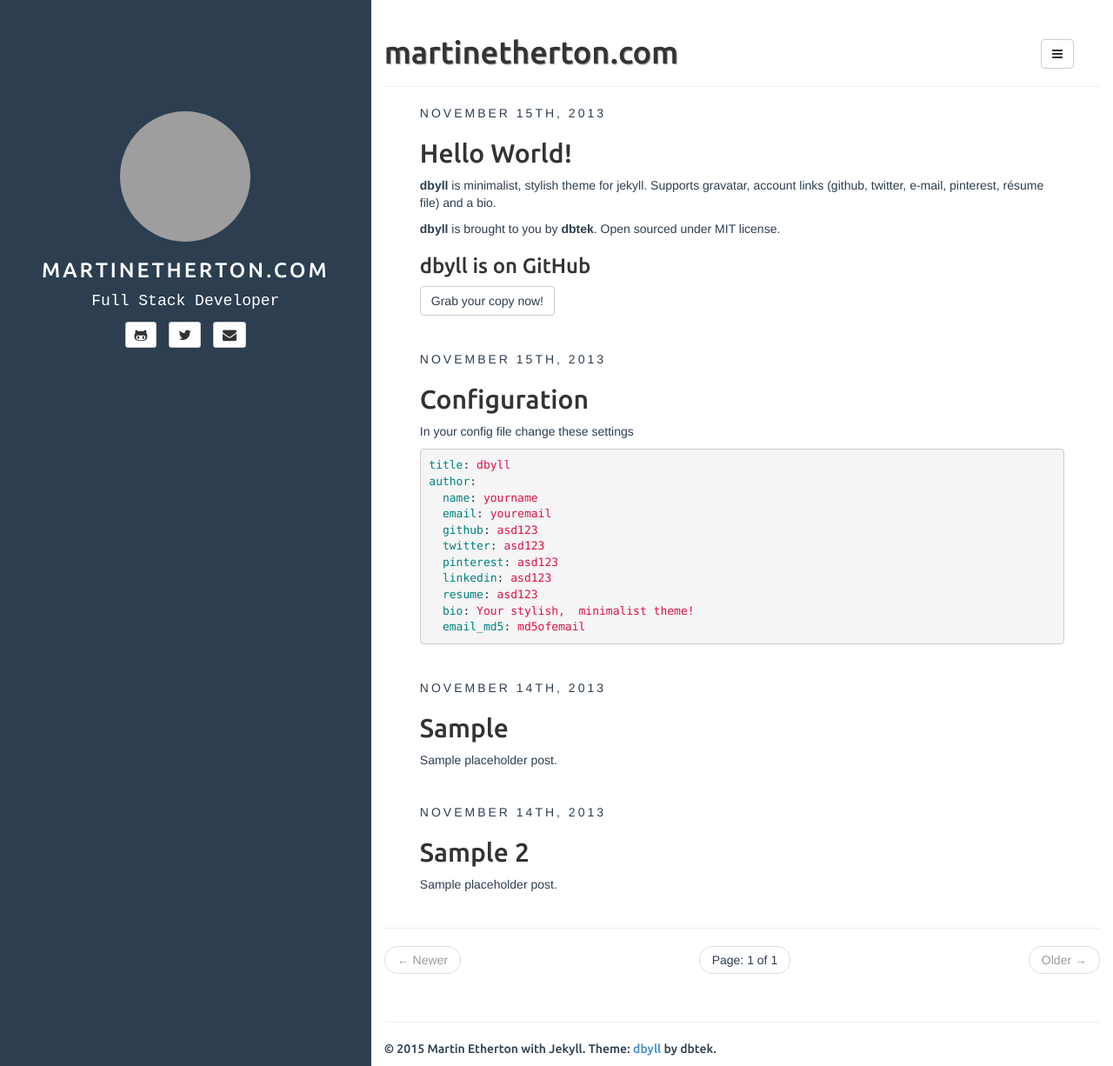
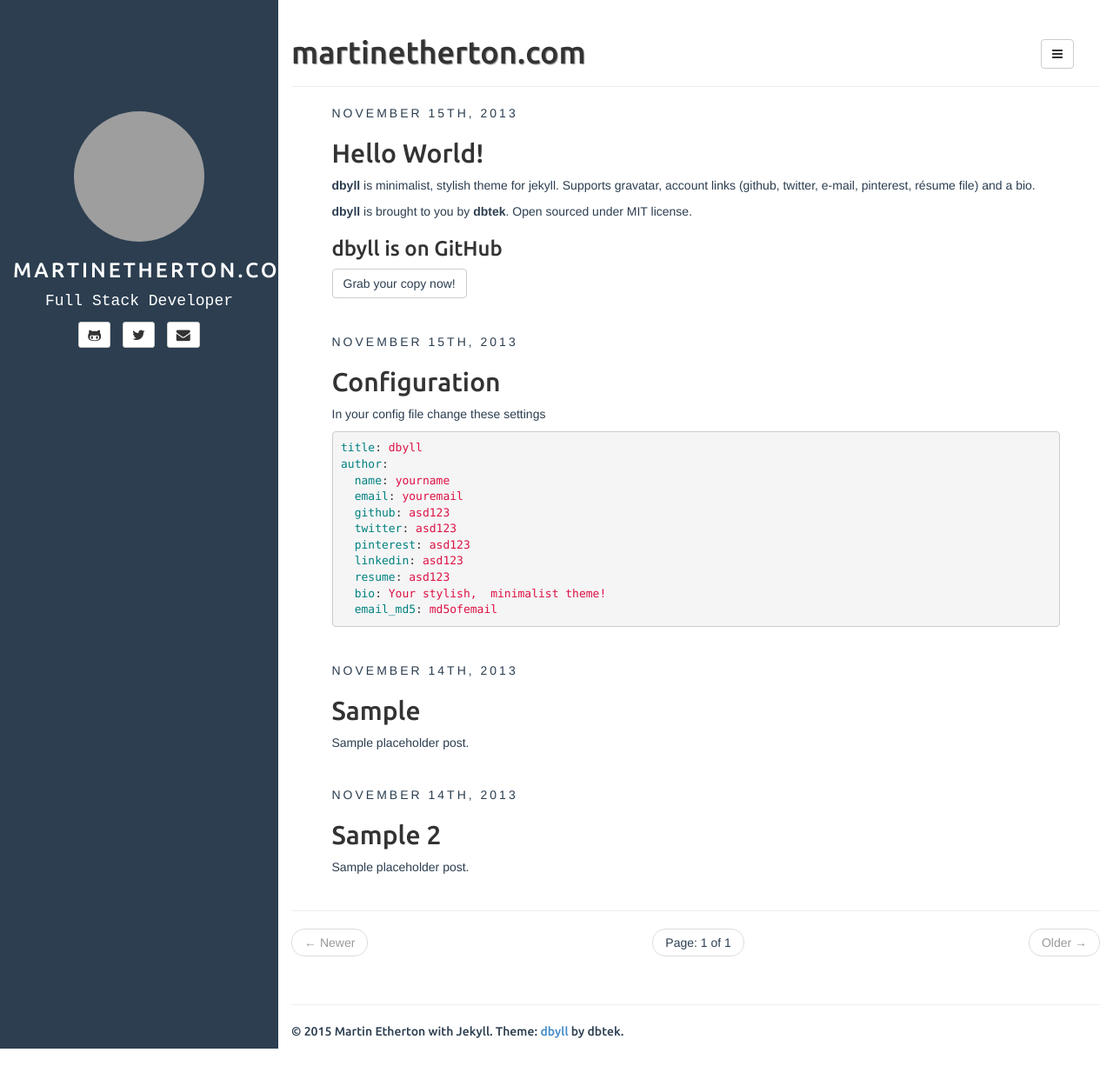
Before and after one commit to metherton/metherton.github.io, a Jekyll site: the page built from index.html, in a window 1280 px wide and 1226 px high. Shown: the whole window at 87% size. Built offline with Jekyll 4.4.1, drawn with Linux system fonts in a browser that asks for light colours; the list of posts is cut into pages by our own code; grey boxes are pictures that could not be loaded.

Commit message:
fixed layut§

```diff
--- a/_includes/default.html
+++ b/_includes/default.html
@@ -88,11 +88,11 @@
 		</ul>
 	</div>
 
-	<div class="col-sm-4 sidebar hidden-xs">
+	<div class="col-sm-3 sidebar hidden-xs">
 		{% include sidebar.html %}
 	</div>
 
-	<div class="col-sm-8 col-sm-offset-4">
+	<div class="col-sm-9 col-sm-offset-3">
 		{{ content }}
 
 		<footer>
```
